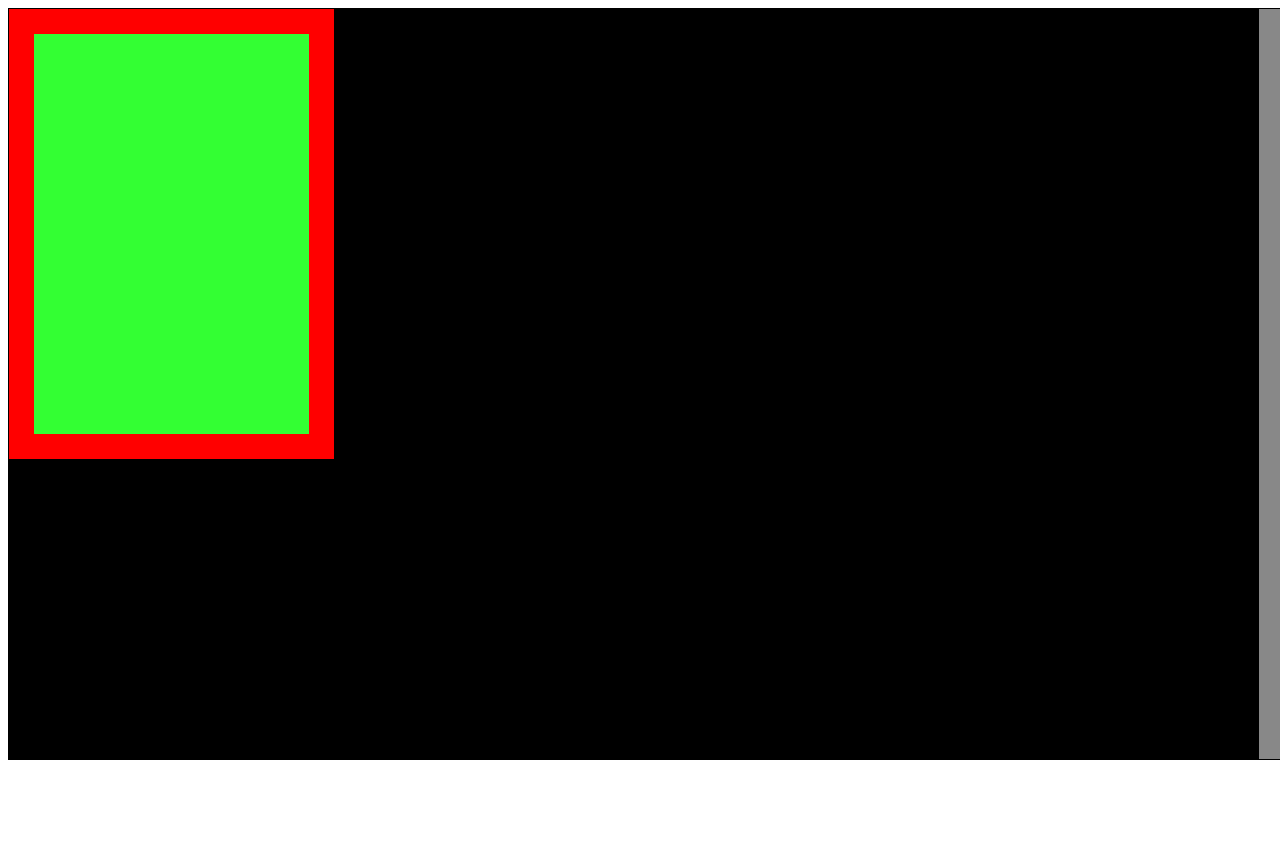
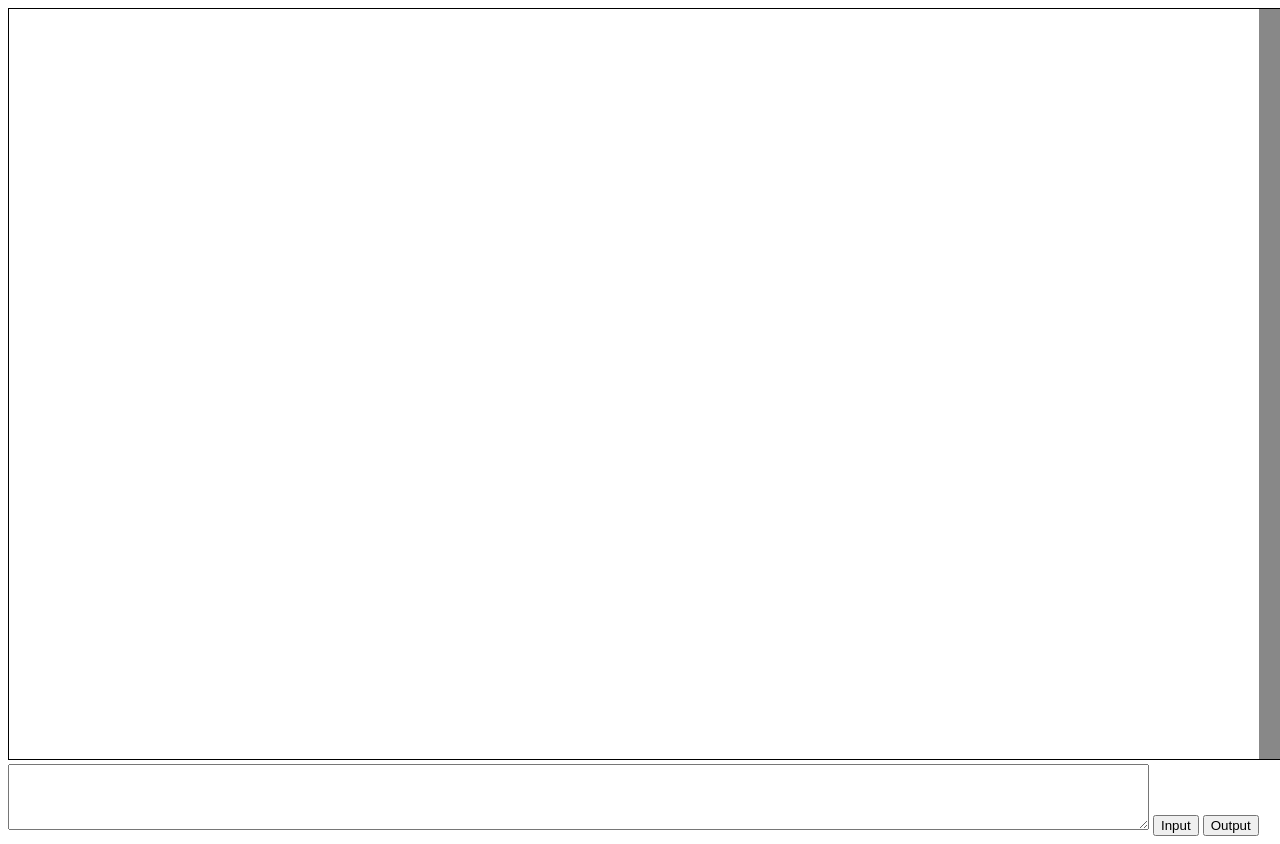
Before and after one commit to CameronC17/SulranOnline, a plain HTML site: page mapcreator/index.html in a window 1280 px wide. Shown: the top 844 px of the page. Before the commit the page ends 800 px from the top, so only its background shows below. Drawn offline with Linux system fonts and the light colour scheme.

Commit message:
map creator now imports a map and corrects the tiles changed based on camera position. output doesnt work yet though

```diff
--- a/mapcreator/app.js
+++ b/mapcreator/app.js
@@ -5,8 +5,14 @@ var animFrame = window.requestAnimationFrame || window.webkitRequestAnimationFra
 var c = document.getElementById("canvas");
 var ctx = c.getContext("2d");
 
+var map = null;
+
+//html elements
+var textarea = document.getElementById('textarea');
+document.getElementById('input').addEventListener("click", inputMap);
+document.getElementById('output').addEventListener("click", outputMap);
+
 //game vars
-
 var camera = { "x": 0, "y": 0 };
 var mouse = { "x": -1, "y": -1 };
 var lastPress = new Date().getTime();
@@ -18,6 +24,21 @@ window.addEventListener('mousemove', function(e) {Mouse.mouseMove(e)}, false);
 
 window.addEventListener('keyup', function(e) { Key.onKeyup(e); }, false);
 window.addEventListener('keydown', function(e) { Key.onKeydown(e); }, false);
+
+function inputMap() {
+  map = JSON.parse(textarea.value);
+  document.getElementById('input').style.display = "none";
+  textarea.value = "";
+}
+
+function outputMap() {
+  textarea.value = map;
+}
+
+function clearScreen() {
+  ctx.fillStyle="#fff";
+  ctx.clearRect(0, 0, c.width, c.height);
+}
 
 function drawSidebar() {
   ctx.fillStyle="#888888";
@@ -48,8 +69,8 @@ function getTile(tile) {
 function drawMap() {
   for (var y = 0; y < 30; y++) {
     for (var x = 0; x < 56; x++) {
-      if (x + camera.x >= 0 && y + camera.y >= 0 && x + camera.x < map.sulran.ground[0].length && y + camera.y < map.sulran.ground.length) {
-        ctx.fillStyle=getTile(map.sulran.ground[y + camera.y][x + camera.x]);
+      if (x + camera.x >= 0 && y + camera.y >= 0 && x + camera.x < map.ground[0].length && y + camera.y < map.ground.length) {
+        ctx.fillStyle=getTile(map.ground[y + camera.y][x + camera.x]);
         ctx.fillRect(x * 25, y * 25, 25, 25);
       } else {
         ctx.fillStyle="#000";
@@ -99,14 +120,16 @@ function changeTile() {
     //if we are hovering over a tile
     if (hoverTile.x >= 0 && hoverTile.y >= 0) {
       //set that tile to the new one
-      map.sulran.ground[hoverTile.y][hoverTile.x] = "g2";
+      map.ground[hoverTile.y + camera.y][hoverTile.x + camera.x] = "g2";
     }
   }
 }
 
 var recursiveAnim = function() {
+  clearScreen();
   //console.log(Key.isDown(Key.SPACE));
-  drawMap();
+  if (map != null)
+    drawMap();
   drawSidebar();
   drawMouseHover();
   checkMovementKeys();
@@ -119,7 +142,8 @@ var Mouse = {
   down: false,
   mouseMove: function(event) {
     this.pos = this.getMousePos(event);
-    changeTile();
+    if (map != null)
+      changeTile();
   },
   getMousePos: function(event) {
       var rect = c.getBoundingClientRect();
@@ -130,7 +154,8 @@ var Mouse = {
   },
   mouseDown: function() {
     this.down = true;
-    changeTile();
+    if (map != null)
+      changeTile();
   },
   mouseUp: function() {
     this.pos = {"x": -1, "y": -1};
--- a/mapcreator/index.html
+++ b/mapcreator/index.html
@@ -7,8 +7,10 @@
   <body>
 
     <canvas id="canvas" width="1400" height="750" style="border:1px solid #000000"></canvas>
-
-    <script type="text/javascript" src="../client/data/map.js"></script>
+    <textarea id="textarea" rows="4" cols="140"></textarea>
+    <button id="input">Input</button>
+    <button id="output">Output</button>
+    <!--<script type="text/javascript" src="../client/data/map.js"></script>-->
     <script type="text/javascript" src="app.js"></script>
 
   </body>
```
